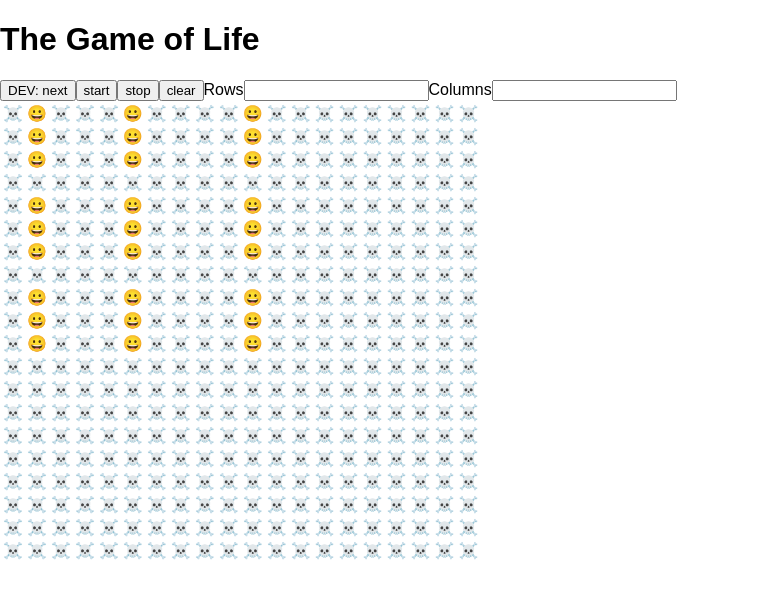
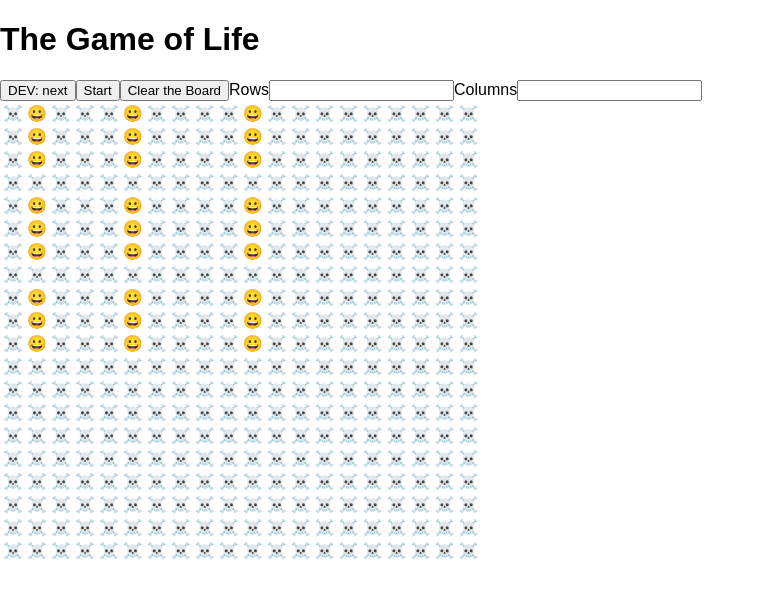
Before and after one commit to bwyan/fcc-life, a React app: page / in a window 1280 px wide. Shown: the top 598 px of the page, without its empty margins (0-765 px from the left). Built offline with nearby package versions, Linux system fonts and the light colour scheme; the HTML template or start-up script is replaced by a standard one.

Commit message:
Add method to let game run indefinitely (runs slow). Hook up buttons.

```diff
--- a/src/App.js
+++ b/src/App.js
@@ -15,6 +15,8 @@ class App extends Component {
     super();
 
     this.setGridDimensions = this.setGridDimensions.bind(this);
+    this.toggleGameState = this.toggleGameState.bind(this);
+    this.clearGrid = this.clearGrid.bind(this);
     this.toggleIsAliveState = this.toggleIsAliveState.bind(this);
     this.isAlive = this.isAlive.bind(this);
     this.setCellToNextStageOfLife = this.setCellToNextStageOfLife.bind(this);
@@ -46,7 +48,36 @@ class App extends Component {
     })
   }
 
+  toggleGameState() {
+    let gameIsRunning = this.state.gameIsRunning ? false : true;
 
+    this.setState({
+      gameIsRunning
+    })
+
+    if(gameIsRunning) {
+      var self = this;
+      var gameInProgress = setInterval(function(){
+        self.setGameToNextStageOfLife();
+      }, 40);
+
+      this.setState({gameInProgress});
+
+      // this.setGameToNextStageOfLife();
+    } else {
+      clearInterval(this.state.gameInProgress);
+    }
+  }
+
+  clearGrid() {
+    let aliveCells = [];
+
+    for (var i = 0; i < this.state.rows; i++) {aliveCells.push([])}
+
+    this.setState({
+      aliveCells
+    })
+  }
 
   isAlive(row, col) {
     if (row < 0 || row > this.state.rows -1  || col < 0 || col > this.state.columns - 1) return false;//TODO: remove this once we have different rules for edge and corner cells.
@@ -73,7 +104,6 @@ class App extends Component {
       aliveCells: aliveCells
     })
   }
-
 
   addTocellsToToggle(row, col) {
     const cellsToToggle = this.state.cellsToToggle;
@@ -157,6 +187,7 @@ class App extends Component {
   }
 
   setGameToNextStageOfLife() {
+    console.log('evolution now!');
     for (let r = 0; r < this.state.rows; r++) {
       for (let c = 0; c < this.state.columns; c++) {
         this.setCellToNextStageOfLife(r, c);
@@ -181,8 +212,6 @@ class App extends Component {
       cellsToMakeAlive: [],
       cellsToMakeDead: []
     })
-
-    //if(this.state.gameIsRunning) {this.setGameToNextStageOfLife()} (need something like this to keep game running)
   }
 
   componentWillMount() {
@@ -192,8 +221,8 @@ class App extends Component {
       aliveCells: [ [1, 5, 10, 20], [1, 5, 10, 20], [1, 5, 10, 20], [], [1, 5, 10, 20], [1, 5, 10, 20], [1, 5, 10, 20], [], [1, 5, 10, 20], [1, 5, 10, 20], [1, 5, 10, 20], []],
       cellsToMakeAlive: [],
       cellsToMakeDead: [],
-      gameIsRunning: true
-    })
+      gameIsRunning: false
+    });
   }
 
   componentDidMount() { //TODO: get better starting data for aliveCells and remove this hack.
@@ -205,7 +234,12 @@ class App extends Component {
       <div>
         <h1>The Game of Life</h1>
         <div className="game">
-          <GameControls setGameToNextStageOfLife={this.setGameToNextStageOfLife}/>
+          <GameControls
+            setGameToNextStageOfLife={this.setGameToNextStageOfLife}
+            gameIsRunning={this.state.gameIsRunning}
+            clearGrid={this.clearGrid}
+            toggleGameState={this.toggleGameState}
+          />
           <Grid rows={this.state.rows} columns={this.state.columns} aliveCells={this.state.aliveCells} toggleIsAliveState={this.toggleIsAliveState}/>
         </div>
       </div>
--- a/src/GameControls.js
+++ b/src/GameControls.js
@@ -7,9 +7,8 @@ class GameControls extends React.Component {
 	  return(
 	    <div className="game--controls">
 	      <button onClick={this.props.setGameToNextStageOfLife}>DEV: next</button>
-	      <button>start</button>
-	      <button>stop</button>
-	      <button>clear</button>
+	      <button onClick={this.props.toggleGameState}>{this.props.gameIsRunning ? 'Stop' : 'Start'}</button>
+	      <button onClick={this.props.clearGrid}>Clear the Board</button>
 	      <label>Rows<input type="text" /></label>
 	      <label>Columns<input type="text" /></label>
 	    </div>
```
